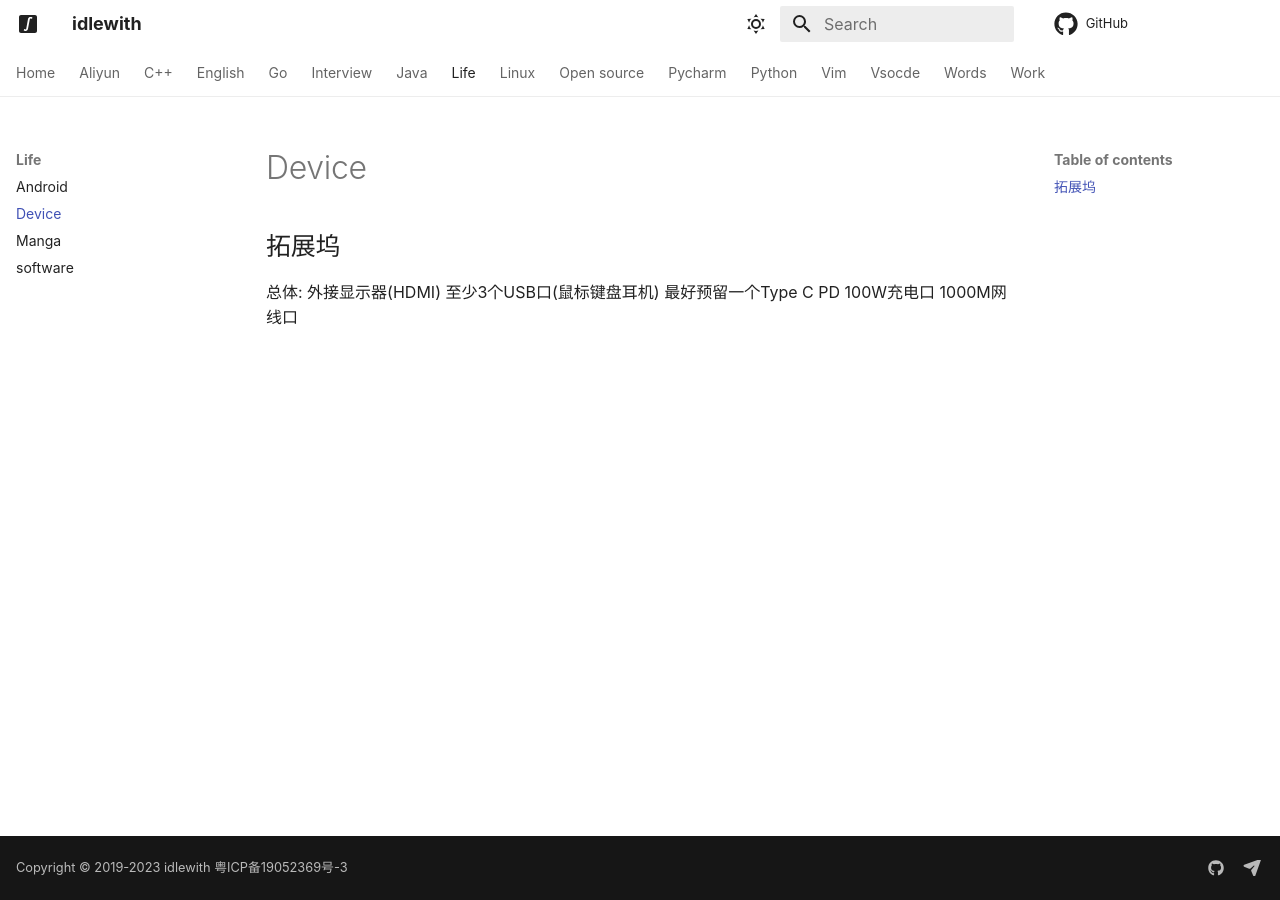
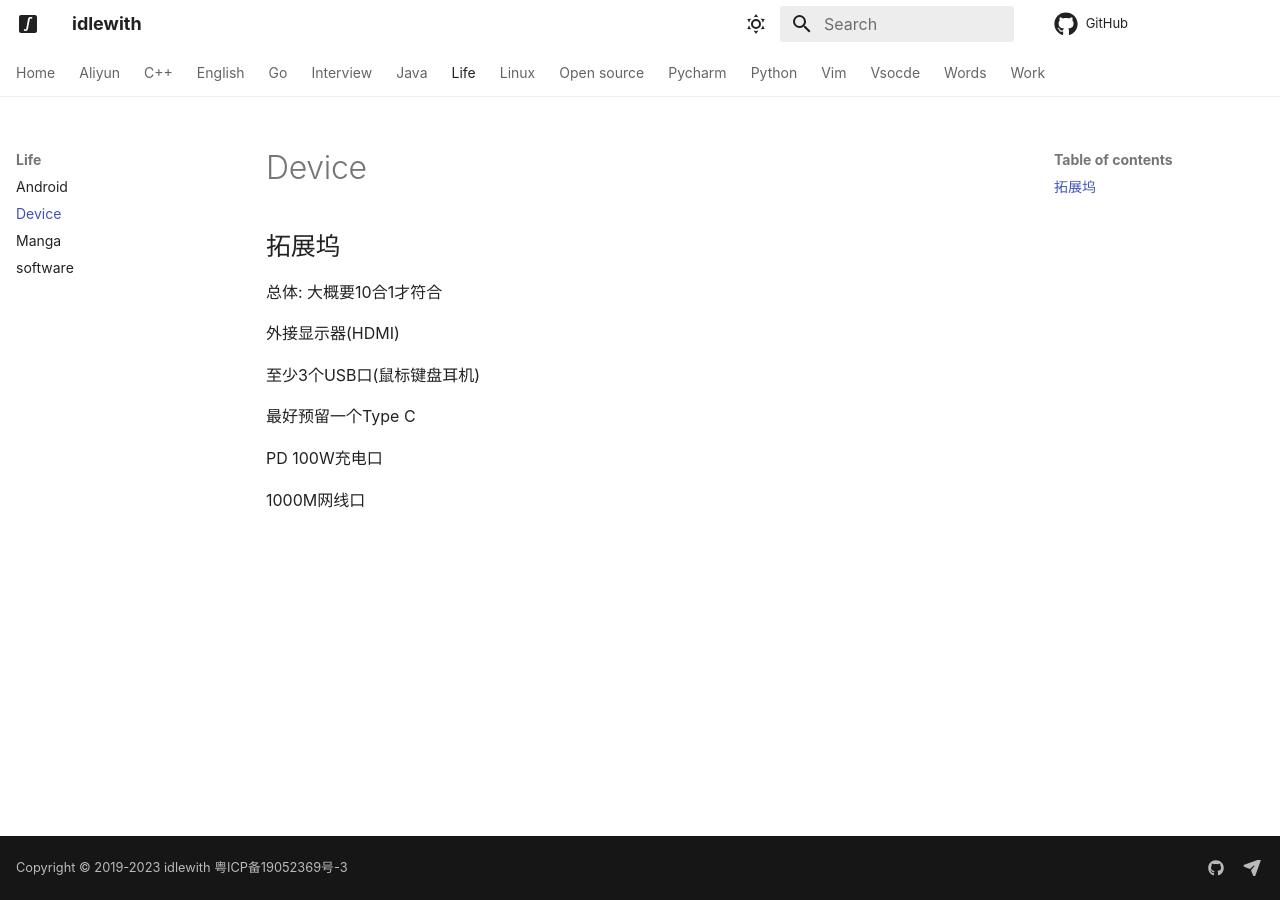
Before and after one commit to idlewith/blog, an MkDocs documentation site: the page built from docs/life/device.md, in a window 1280 px wide. Built offline with MkDocs 1.6.1 and Material for MkDocs 9.7.7, drawn with Linux system fonts in a browser that asks for light colours; comment, search, counter and statistics services are not loaded.

Commit message:
更新 device.md

```diff
--- a/docs/life/device.md
+++ b/docs/life/device.md
@@ -3,8 +3,14 @@
 ## 拓展坞
 
 总体:
+大概要10合1才符合
+
 外接显示器(HDMI)
+
 至少3个USB口(鼠标键盘耳机)
+
 最好预留一个Type C
+
 PD 100W充电口
+
 1000M网线口
```
